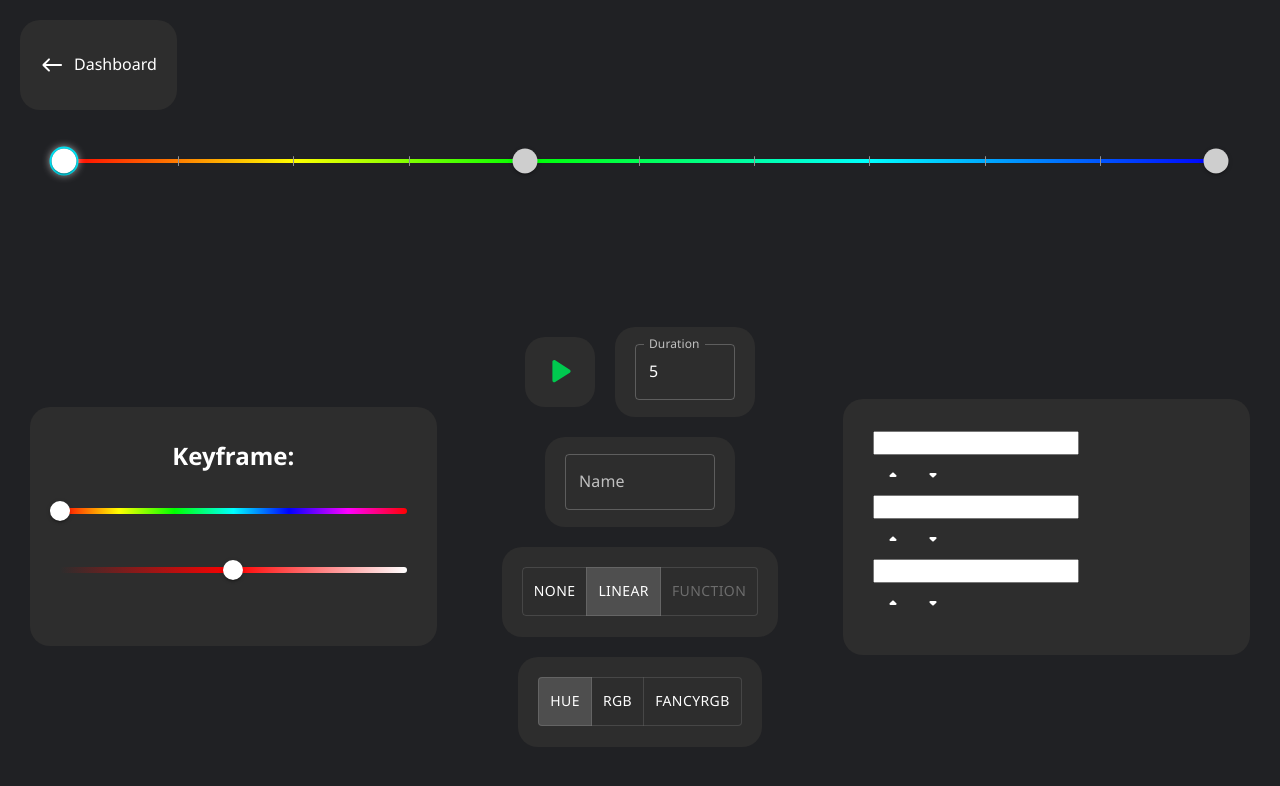
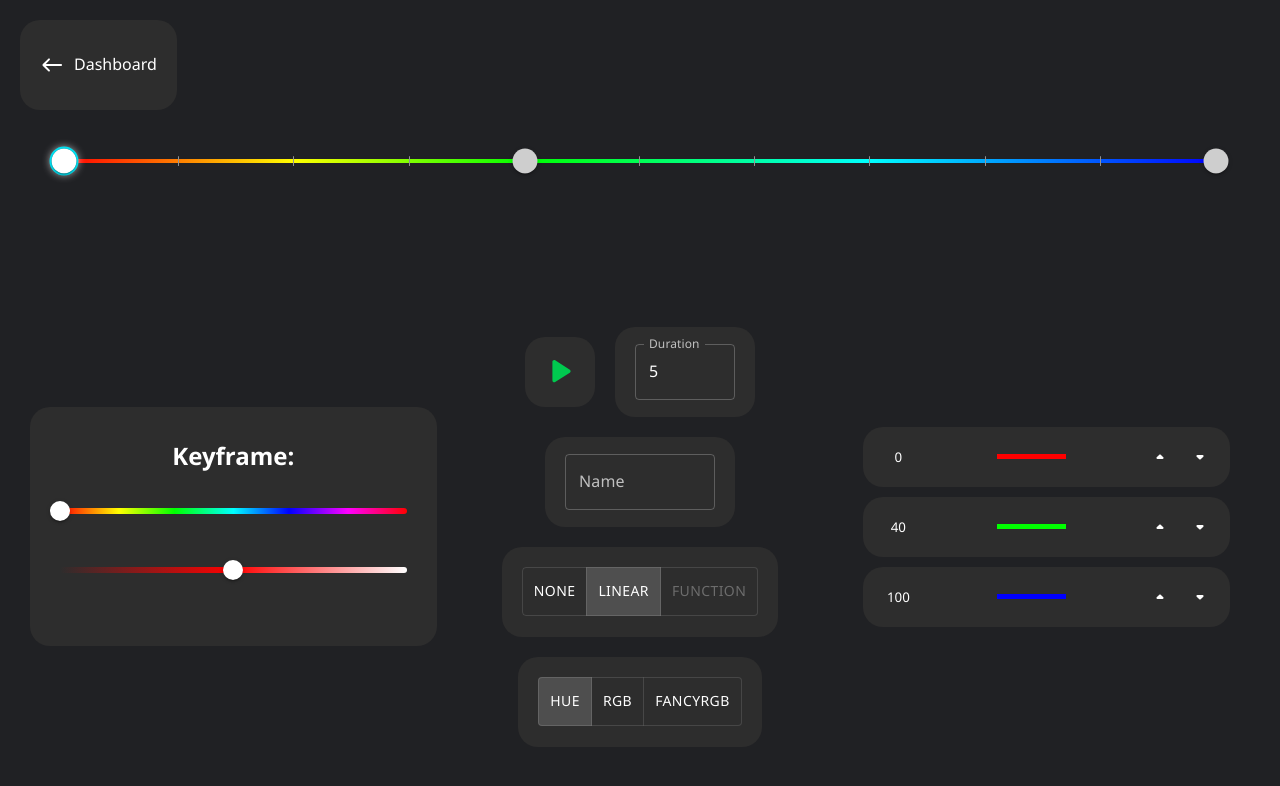
Before and after one commit to NilsGke/ledController, a React (Create React App) app in the folder app/: page /effects/1 in a window 1280 px wide. Shown: the top 786 px of the page. Built offline with nearby package versions, Linux system fonts and the light colour scheme; no server answers.

Commit message:
added keyframes and formatting

```diff
--- a/app/src/styles/Effects/effects.sass
+++ b/app/src/styles/Effects/effects.sass
@@ -17,7 +17,6 @@
                 justify-content: center
                 align-items: flex-start
                 gap: 10px
-
 
     #timeLineContainer
         margin: 3%
@@ -45,8 +44,6 @@
                         box-shadow: 0px 0px 10px white
                         outline: 2px solid #00e4f5
 
-
-
     #controls
         padding: 30px
         display: flex
@@ -62,7 +59,6 @@
             max-width: calc(33%)
             padding: 2rem $padding
 
-
             /* Responsive layout - makes a two column-layout instead of four columns */
             @media screen and (max-width: 800px)
                 flex: calc(25% - ($padding * 2))
@@ -73,17 +69,16 @@
                 flex: 50%
                 max-width: calc(100% - $padding * 2)
 
-
         #keyframeSettings
             min-width: 200px
-            @media screen and (max-width: 600px)
-                min-width: calc(100% - $padding * 2)
+            background: #2d2d2d
             display: flex
             align-items: center
             justify-content: center
             flex-direction: column
-            background: #2d2d2d
             border-radius: 20px
+            @media screen and (max-width: 600px)
+                min-width: calc(100% - $padding * 2)
             h2
                 margin: 0
             .colorInput
@@ -147,5 +142,41 @@
                             width: 100px
 
         #keyframes
-            background: #2d2d2d
+            // background: #2d2d2d
             border-radius: 20px
+            display: flex
+            align-items: center
+            justify-content: center
+            flex-direction: column
+            gap: 10px
+            .keyframe
+                width: 100%
+                background: #2d2d2d
+                padding: 10px
+                display: flex
+                align-items: center
+                justify-content: space-between
+                border-radius: 20px
+                .color
+                    min-height: 5px
+                    min-width: 20%
+                .stepInput
+                    width: min-content
+                    input
+                        background: transparent
+                        color: white
+                        border: none
+                        padding: 10px
+                        width: 30px
+                        cursor: pointer
+                        text-align: center
+                        &::-webkit-inner-spin-button,
+                        &::-webkit-outer-spin-button
+                            -webkit-appearance: none
+                            margin: 0
+                .arrows
+                    display: flex
+                    align-items: center
+                    justify-content: center
+                    flex-direction: row
+                    flex-wrap: nowrap
```
